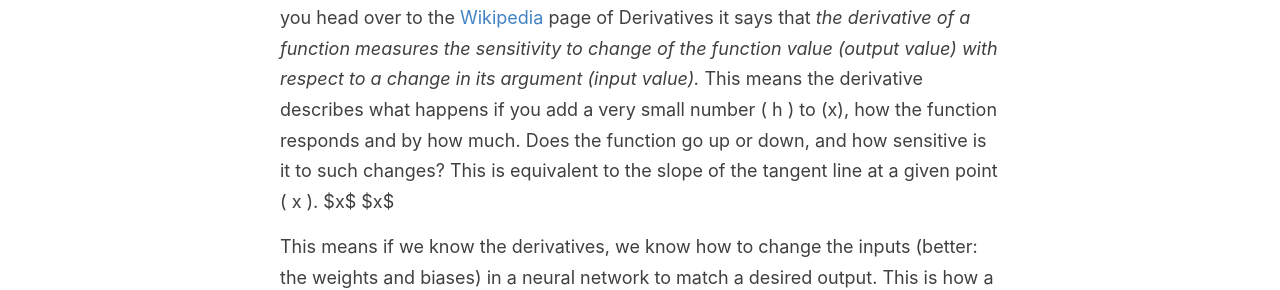
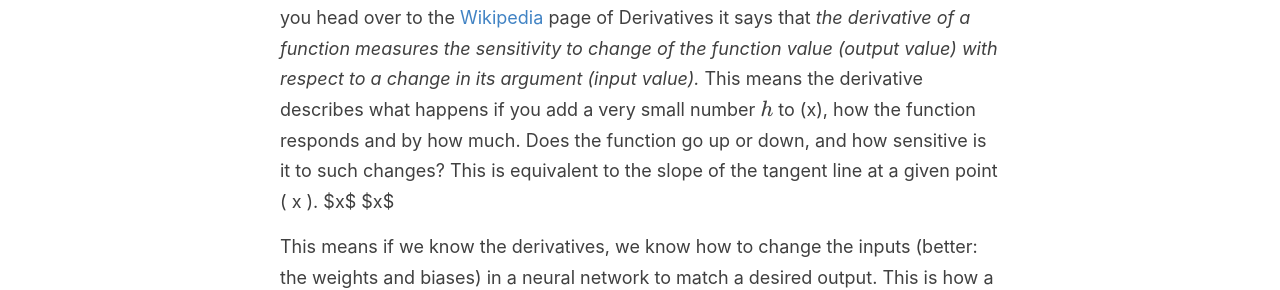
Before and after one commit to krz/krz.github.io, a Jekyll site: the page built from _posts/2018-04-09-backpropagation-explained.md, in a window 1280 px wide and 900 px high, scrolled down 1000 px. Shown: the part 192-482 px from the top of the window. Built offline with Jekyll 4.4.1, drawn with Linux system fonts in a browser that asks for light colours.

````diff
--- a/_posts/2018-04-09-backpropagation-explained.md
+++ b/_posts/2018-04-09-backpropagation-explained.md
@@ -29,7 +29,7 @@ ys = f(xs)
 plt.plot(xs, ys)
 ```
 
-Let's now talk about derivatives. What does the derivative of a function tell you? If you head over to the [Wikipedia](https://en.wikipedia.org/wiki/Derivative) page of Derivatives it says that *the derivative of a function measures the sensitivity to change of the function value (output value) with respect to a change in its argument (input value).* This means the derivative describes what happens if you add a very small number \( h \) to \(x\), how the function responds and by how much. Does the function go up or down, and how sensitive is it to such changes? This is equivalent to the slope of the tangent line at a given point \( x \). $x$ \$x\$
+Let's now talk about derivatives. What does the derivative of a function tell you? If you head over to the [Wikipedia](https://en.wikipedia.org/wiki/Derivative) page of Derivatives it says that *the derivative of a function measures the sensitivity to change of the function value (output value) with respect to a change in its argument (input value).* This means the derivative describes what happens if you add a very small number \\( h \\) to \(x\), how the function responds and by how much. Does the function go up or down, and how sensitive is it to such changes? This is equivalent to the slope of the tangent line at a given point \( x \). $x$ \$x\$
 
 This means if we know the derivatives, we know how to change the inputs (better: the weights and biases) in a neural network to match a desired output. This is how a neural network is trained.
 
````
